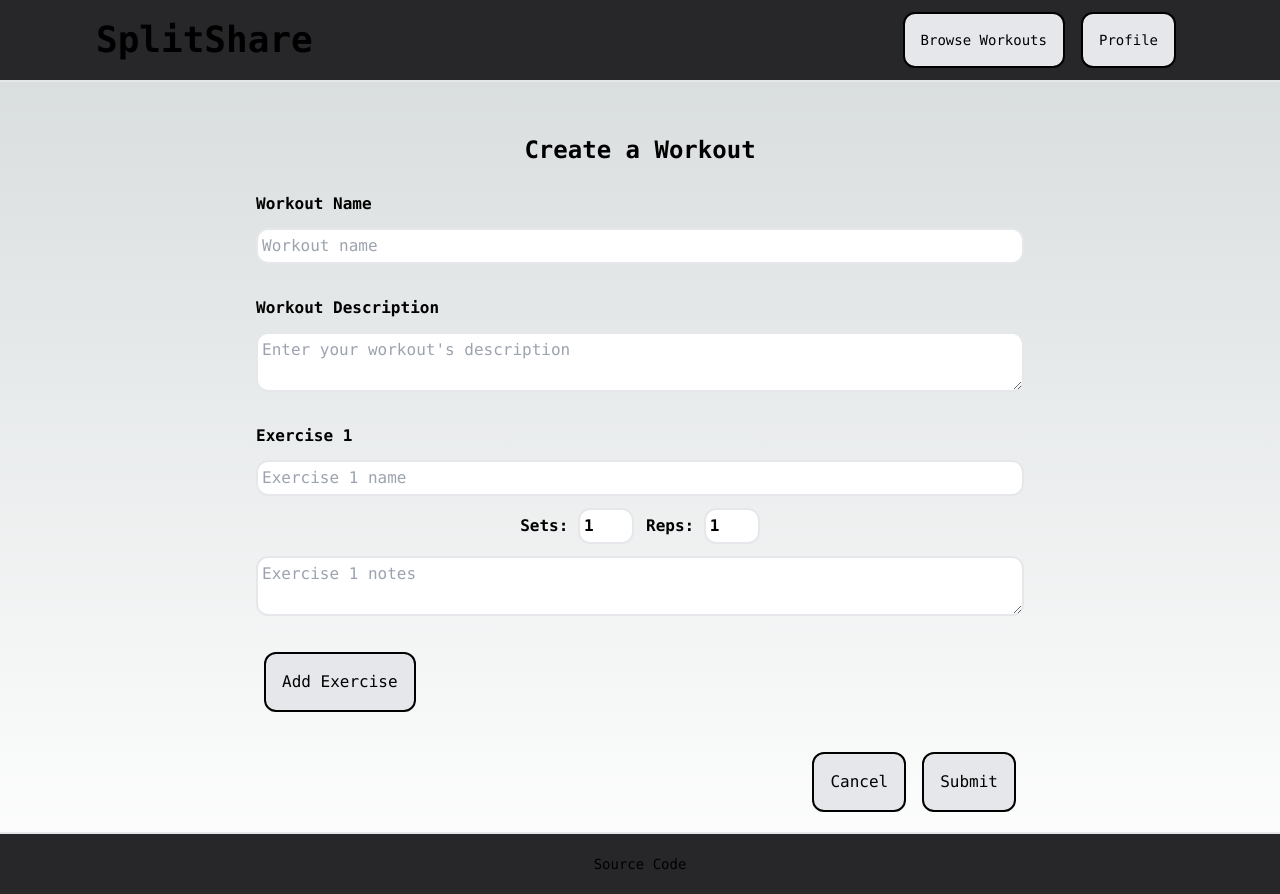
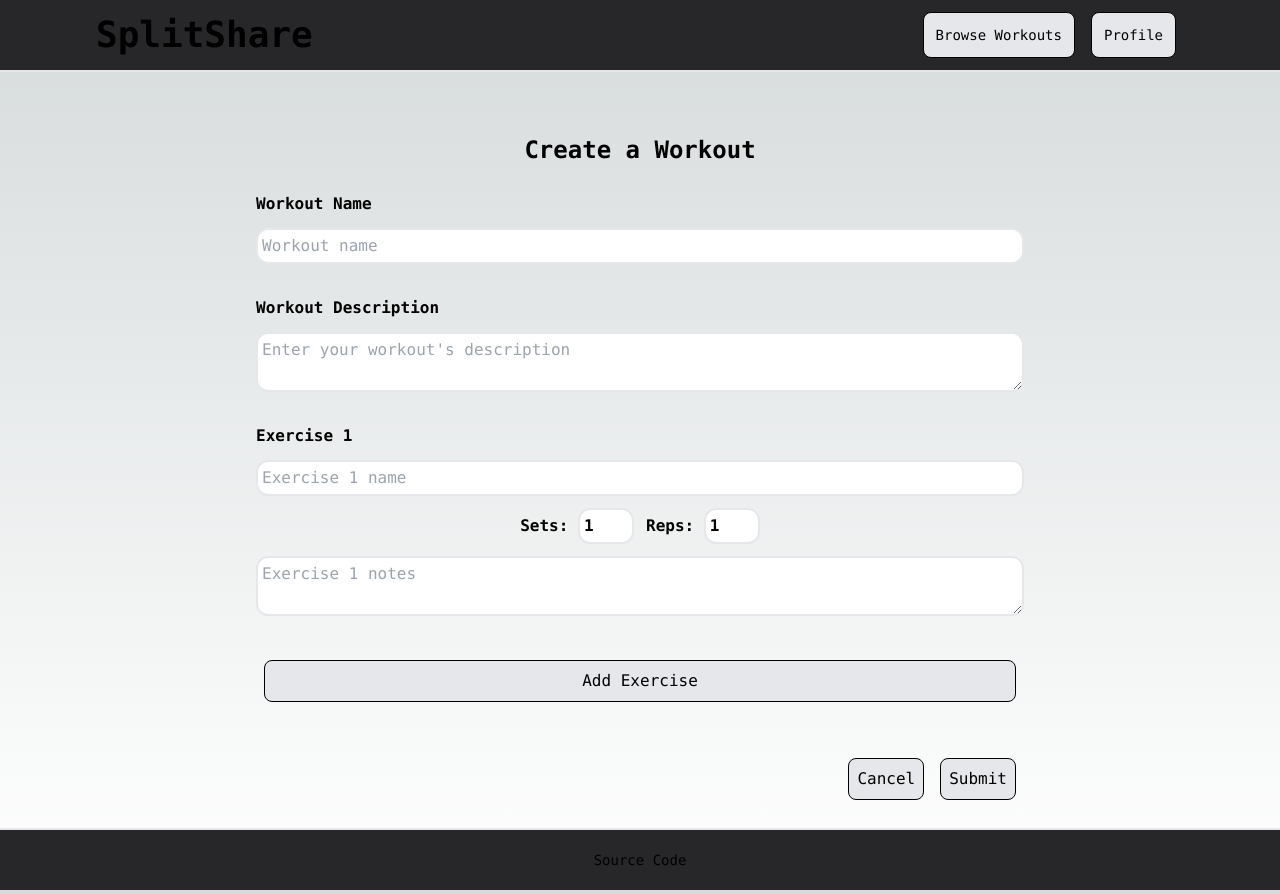
Before and after one commit to vbojcev/SplitShare, a Next.js app in the folder split-share/: page /profile/create-workout in a window 1280 px wide. Built offline with nearby package versions, Linux system fonts and the light colour scheme; no server answers; sample sign-in values are in the browser's storage.

Commit message:
button component and restyling

```diff
--- a/split-share/app/login/page.tsx
+++ b/split-share/app/login/page.tsx
@@ -2,7 +2,8 @@
 
 import { useState, useEffect } from 'react';
 import { useRouter } from 'next/navigation';
-import { signIn, signOut, useSession, getProviders } from 'next-auth/react';
+import { signIn, useSession, getProviders } from 'next-auth/react';
+import Button from '@/components/Button';
 
 const page = () => {
   //pull user session:
@@ -36,14 +37,11 @@ const page = () => {
                 (
                   provider: any /*Disable type checking until I figure out nextauth+typescript*/
                 ) => (
-                  <button
-                    type="button"
+                  <Button
+                    action={() => signIn(provider.id)}
+                    text={`Sign in with ${provider.name}`}
                     key={provider.name}
-                    onClick={() => signIn(provider.id)}
-                    className="static my-1 flex w-full justify-center rounded-xl border-2 border-black bg-gray-200 p-4 dark:border-gray-300 dark:bg-button-bg dark:from-inherit lg:mx-2 lg:w-auto"
-                  >
-                    Sign in with {provider.name}
-                  </button>
+                  ></Button>
                 )
               )
             ) : (
--- a/split-share/app/profile/change-username/page.tsx
+++ b/split-share/app/profile/change-username/page.tsx
@@ -10,6 +10,7 @@ import {
 import { useRouter } from 'next/navigation';
 
 import { Iuser } from '@/types/types';
+import Button from '@/components/Button';
 
 const ChangeUsername = () => {
   //pull user session:
@@ -83,16 +84,11 @@ const ChangeUsername = () => {
                 />
               </label>
               <div className="flex flex-row justify-end">
-                <button
-                  onClick={cancel}
-                  className="static my-1 flex w-full justify-center rounded-xl border-2 border-black bg-gray-200 p-4 dark:border-gray-300 dark:bg-rose-800 dark:from-inherit lg:mx-2 lg:w-auto"
-                >
-                  Cancel
-                </button>
+                <Button action={cancel} text={'Cancel'}></Button>
                 <button
                   type="submit"
                   disabled={isSubmitting}
-                  className="static my-1 flex w-full justify-center rounded-xl border-2 border-black bg-gray-200 p-4 dark:border-gray-300 dark:bg-button-bg dark:from-inherit lg:mx-2 lg:w-auto"
+                  className="static m-3 flex h-fit w-auto justify-center rounded-lg border border-black bg-gray-200 p-2 dark:border-gray-300 dark:bg-button-bg dark:from-inherit lg:mx-2"
                 >
                   {isSubmitting ? 'Submitting...' : 'Submit'}
                 </button>
--- a/split-share/app/profile/create-workout/page.tsx
+++ b/split-share/app/profile/create-workout/page.tsx
@@ -12,6 +12,7 @@ import { useRouter } from 'next/navigation';
 import { Iworkout } from '@/types/types';
 
 import { Iexercise } from '@/types/types';
+import Button from '@/components/Button';
 
 const CreateWorkout = () => {
   //pull user session:
@@ -205,13 +206,10 @@ const CreateWorkout = () => {
                           <p className="font-semibold">Exercise {ex.id}</p>
                         </div>
                         {ex.id > 1 ? (
-                          <button
-                            type="button"
-                            onClick={() => removeExercise(ex.id)}
-                            className="static flex w-auto justify-center rounded-xl border-2 border-black bg-gray-200 px-2 py-1 dark:border-gray-300 dark:bg-rose-800 dark:from-inherit lg:w-auto"
-                          >
-                            Remove
-                          </button>
+                          <Button
+                            action={() => removeExercise(ex.id)}
+                            text={'Remove'}
+                          ></Button>
                         ) : (
                           <></>
                         )}
@@ -266,24 +264,14 @@ const CreateWorkout = () => {
                   </div>
                 );
               })}
-              <button
-                type="button"
-                onClick={addExercise}
-                className="static my-1 flex w-auto justify-center rounded-xl border-2 border-black bg-gray-200 p-4 dark:border-gray-300 dark:bg-button-bg dark:from-inherit lg:mx-2 lg:w-fit"
-              >
-                Add Exercise
-              </button>
+              <Button action={addExercise} text={'Add Exercise'}></Button>
+
               <div className="flex flex-row justify-end">
-                <button
-                  onClick={cancel}
-                  className="static my-1 flex w-full justify-center rounded-xl border-2 border-black bg-gray-200 p-4 dark:border-gray-300 dark:bg-rose-800 dark:from-inherit lg:mx-2 lg:w-auto"
-                >
-                  Cancel
-                </button>
+                <Button action={cancel} text={'Cancel'}></Button>
                 <button
                   type="submit"
                   disabled={isSubmitting}
-                  className="static my-1 flex w-full justify-center rounded-xl border-2 border-black bg-gray-200 p-4 dark:border-gray-300 dark:bg-button-bg dark:from-inherit lg:mx-2 lg:w-auto"
+                  className="static m-3 flex h-fit w-auto justify-center rounded-lg border border-black bg-gray-200 p-2 dark:border-gray-300 dark:bg-button-bg dark:from-inherit lg:mx-2"
                 >
                   {isSubmitting ? 'Submitting...' : 'Submit'}
                 </button>
--- a/split-share/app/workouts/[id]/edit/page.tsx
+++ b/split-share/app/workouts/[id]/edit/page.tsx
@@ -12,6 +12,7 @@ import { useRouter } from 'next/navigation';
 import { Iworkout } from '@/types/types';
 
 import { Iexercise } from '@/types/types';
+import Button from '@/components/Button';
 
 const EditWorkout = ({ params }: { params: { id: string } }) => {
   //pull user session:
@@ -210,13 +211,10 @@ const EditWorkout = ({ params }: { params: { id: string } }) => {
                           <p className="font-semibold">Exercise {ex.id}</p>
                         </div>
                         {ex.id > 1 ? (
-                          <button
-                            type="button"
-                            onClick={() => removeExercise(ex.id)}
-                            className="static flex w-auto justify-center rounded-xl border-2 border-black bg-gray-200 px-2 py-1 dark:border-gray-300 dark:bg-rose-800 dark:from-inherit lg:w-auto"
-                          >
-                            Remove
-                          </button>
+                          <Button
+                            action={() => removeExercise(ex.id)}
+                            text={'Remove'}
+                          ></Button>
                         ) : (
                           <></>
                         )}
@@ -271,24 +269,14 @@ const EditWorkout = ({ params }: { params: { id: string } }) => {
                   </div>
                 );
               })}
-              <button
-                type="button"
-                onClick={addExercise}
-                className="static my-1 flex w-auto justify-center rounded-xl border-2 border-black bg-gray-200 p-4 dark:border-gray-300 dark:bg-button-bg dark:from-inherit lg:mx-2 lg:w-fit"
-              >
-                Add Exercise
-              </button>
+              <Button action={addExercise} text={'Add Exercise'}></Button>
               <div className="flex flex-row justify-end">
-                <button
-                  onClick={cancel}
-                  className="static my-1 flex w-full justify-center rounded-xl border-2 border-black bg-gray-200 p-4 dark:border-gray-300 dark:bg-rose-800 dark:from-inherit lg:mx-2 lg:w-auto"
-                >
-                  Cancel
-                </button>
+                <Button action={cancel} text={'Cancel'}></Button>
+
                 <button
                   type="submit"
                   disabled={isSubmitting}
-                  className="static my-1 flex w-full justify-center rounded-xl border-2 border-black bg-gray-200 p-4 dark:border-gray-300 dark:bg-button-bg dark:from-inherit lg:mx-2 lg:w-auto"
+                  className="static m-3 flex h-fit w-auto justify-center rounded-lg border border-black bg-gray-200 p-2 dark:border-gray-300 dark:bg-button-bg dark:from-inherit lg:mx-2"
                 >
                   {isSubmitting ? 'Submitting...' : 'Submit'}
                 </button>
--- /dev/null
+++ b/split-share/components/Button.tsx
@@ -0,0 +1,20 @@
+import React, { MouseEventHandler } from 'react';
+
+const Button = ({
+  text,
+  action,
+}: {
+  text: String;
+  action: MouseEventHandler;
+}) => {
+  return (
+    <button
+      onClick={action}
+      className="static m-3 flex h-fit w-auto justify-center rounded-lg border border-black bg-gray-200 p-2 dark:border-gray-300 dark:bg-button-bg dark:from-inherit lg:mx-2"
+    >
+      {text}
+    </button>
+  );
+};
+
+export default Button;
--- a/split-share/components/Header.tsx
+++ b/split-share/components/Header.tsx
@@ -21,7 +21,7 @@ const Header = () => {
   }, []);
 
   return (
-    <nav className="z-10 flex w-full flex-col justify-center px-4 py-2 font-mono text-sm lg:fixed lg:flex-row lg:border-b-2 lg:bg-zinc-800 lg:px-24 lg:py-2">
+    <nav className="z-10 flex w-full flex-col justify-center border-b-2 bg-zinc-800 px-4 py-2 font-mono text-sm lg:fixed lg:flex-row lg:px-24 lg:py-2">
       <div className="flex w-full max-w-7xl flex-col items-center justify-between lg:flex-row ">
         <Link
           href="/"
@@ -65,19 +65,9 @@ const Header = () => {
 
           {/*Note for future self: the button has w-full AND lg:w-auto unlike the HeaderElements because w-auto means different things for buttons vs other things. */}
           {session?.user ? (
-            <Link
-              href={'/profile'}
-              className="static my-1 flex w-auto justify-center rounded-xl border-2 border-black bg-gray-200 p-4 backdrop-blur-2xl dark:border-gray-300 dark:bg-button-bg dark:from-inherit lg:mx-2"
-            >
-              Profile
-            </Link>
+            <HeaderElement text={'Profile'} route={'/profile'}></HeaderElement>
           ) : (
-            <Link
-              href={'/login'}
-              className="static my-1 flex w-auto justify-center rounded-xl border-2 border-black bg-gray-200 p-4 backdrop-blur-2xl dark:border-gray-300 dark:bg-button-bg dark:from-inherit lg:mx-2"
-            >
-              Sign In
-            </Link>
+            <HeaderElement text={'Sign In'} route={'/login'}></HeaderElement>
           )}
         </div>
       </div>
@@ -89,7 +79,7 @@ const HeaderElement = ({ text, route }: { text: string; route: string }) => {
   return (
     <Link
       href={route}
-      className="dark:bg static my-1 flex w-auto justify-center rounded-xl border-2 border-black bg-gray-200 p-4 backdrop-blur-2xl dark:border-gray-300 dark:bg-button-bg dark:from-inherit lg:mx-2"
+      className="static my-1 flex w-auto justify-center rounded-lg border border-black bg-gray-200 p-3 backdrop-blur-2xl dark:border-gray-300 dark:bg-button-bg dark:from-inherit lg:mx-2"
     >
       {text}
     </Link>
```
Also changed, not shown: split-share/app/profile/page.tsx (+10 -19 lines), split-share/app/workouts/[id]/page.tsx (+9 -24 lines).
